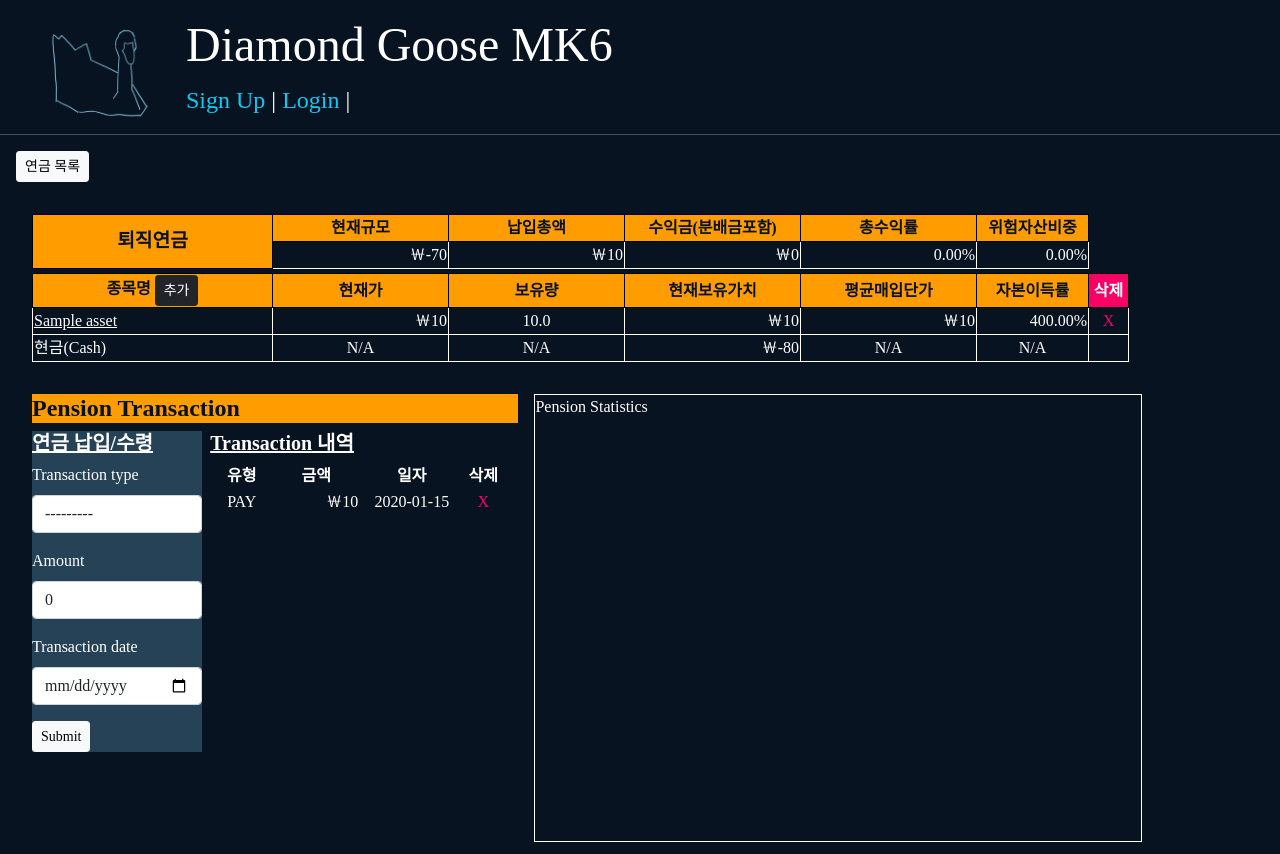
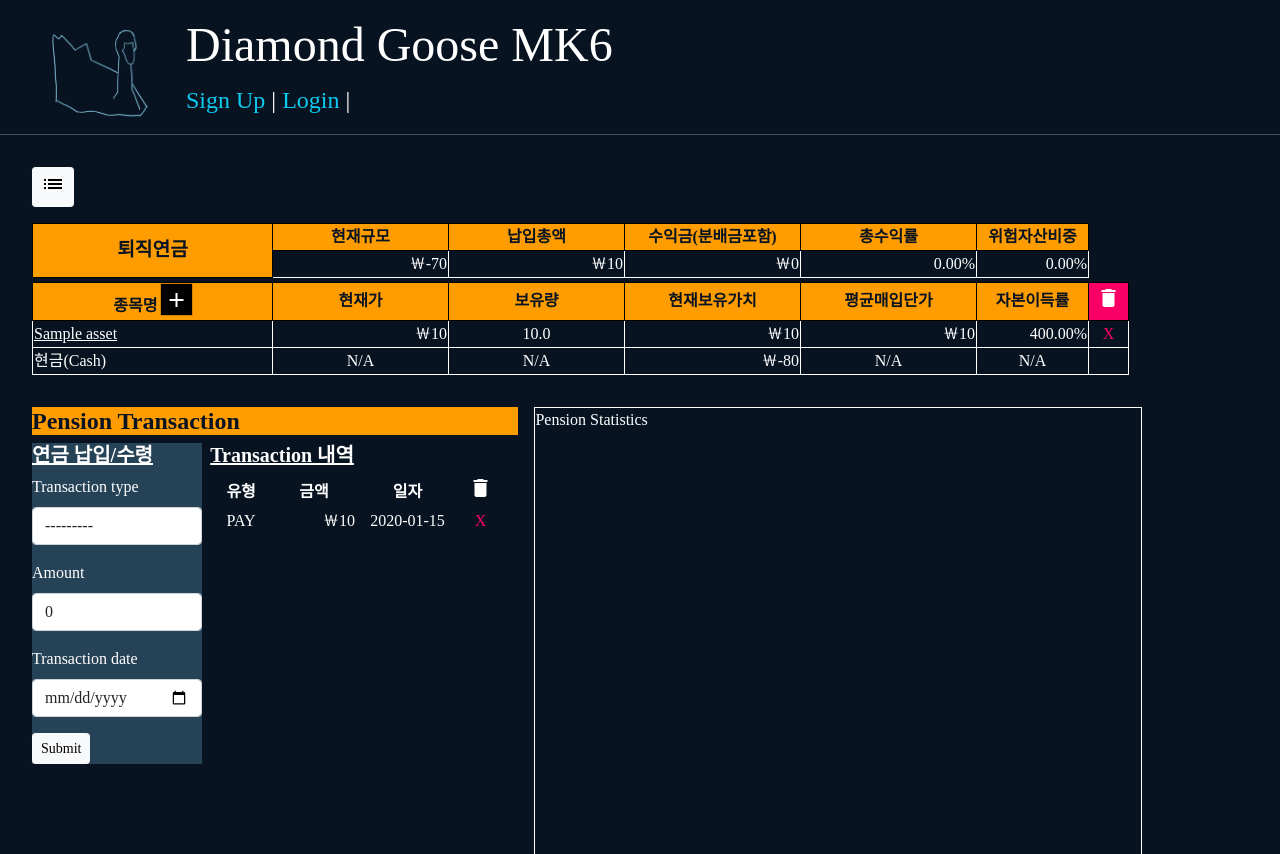
Before and after one commit to JoonHyeok-hozy-Kim/diamond_goose_mk6, a Django app: page /pensions/pension_detail/1 in a window 1280 px wide. Shown: the top 854 px of the page. Run offline with Django 3.2, Linux system fonts and the light colour scheme; tables that the repository leaves empty hold one stand-in row (values such as "Sample post"); some libraries are stand-ins or nearby versions.

Commit message:
google material icon added

```diff
--- a/assetmasterapp/templates/assetmasterapp/list.html
+++ b/assetmasterapp/templates/assetmasterapp/list.html
@@ -30,8 +30,10 @@
 
     </style>
 
-    <div style="width:100%; text-align: center;">
-        <a href="{% url 'assetmasterapp:create' %}" class="btn btn-light col-2" style="margin: 3rem 0;" >종목 추가하기</a>
+    <div style="width:100%; text-align: center; margin-bottom: 1rem;">
+        <a href="{% url 'assetmasterapp:create' %}" class="btn btn-light">
+            <span class="material-icons">add</span>
+        </a>
     </div>
 
     <div class="container">
--- a/dashboardapp/templates/dashboardapp/detail.html
+++ b/dashboardapp/templates/dashboardapp/detail.html
@@ -17,7 +17,9 @@
         <div style="margin: 1rem;">
             <div style="display: inline-block">
                 {% if target_portfolio_pk %}
-                    <a href="{% url 'portfolioapp:detail' pk=target_portfolio_pk %}" class="btn btn-info">My Portfolio</a>
+                    <a href="{% url 'portfolioapp:detail' pk=target_portfolio_pk %}" class="btn btn-info">
+                        <span class="material-icons">table_chart</span>
+                    </a>
                 {% else %}
                     {% include 'portfolioapp/create.html' with dashboard=target_dashboard %}
                 {% endif %}
--- a/pensionapp/templates/pensionapp/pension_detail.html
+++ b/pensionapp/templates/pensionapp/pension_detail.html
@@ -7,13 +7,12 @@
         <link rel="stylesheet" type="text/css" href="{% static 'css/pensionapp.css' %}">
     {% endblock %}
 
-    <div style="margin: 1rem;">
-        <div style="display: inline-block;">
-            <a href="{% url 'pensionapp:pension_list' %}" class="btn btn-light btn-sm">연금 목록</a>
+    <div style="margin: 2rem;">
+        <div style="margin-bottom: 1rem;">
+            <a href="{% url 'pensionapp:pension_list' %}" class="btn btn-light btn-sm">
+                <span class="material-icons">list</span>
+            </a>
         </div>
-    </div>
-
-    <div style="margin: 2rem;">
         <div style="color: #FFFFFF;">
             {% include 'pensionapp/pension_detail_summary.html' with pension=target_pension %}
             {% include 'pensionapp/pension_detail_asset_list.html' with pension=target_pension pension_asset_list=pension_asset_list %}
--- a/pensionapp/templates/pensionapp/pension_detail_asset_list.html
+++ b/pensionapp/templates/pensionapp/pension_detail_asset_list.html
@@ -26,14 +26,19 @@
         {% endif %}
             <th style="border: 1px solid black; text-align: center; font-weight: bolder;">
                 종목명
-                <a href="{% url 'pensionapp:pensionasset_list' pension_pk=pension.pk %}" class="btn btn-dark btn-sm">추가</a>
+                <a href="{% url 'pensionapp:pensionasset_list' pension_pk=pension.pk %}">
+                    <span class="material-icons"
+                          style="box-shadow: 0 0 1px black; padding: 0.2rem; background-color: black; color: #FFFFFF">add</span>
+                </a>
             </th>
             <th style="border: 1px solid black; text-align: center; font-weight: bolder;">현재가</th>
             <th style="border: 1px solid black; text-align: center; font-weight: bolder;">보유량</th>
             <th style="border: 1px solid black; text-align: center; font-weight: bolder;">현재보유가치</th>
             <th style="border: 1px solid black; text-align: center; font-weight: bolder;">평균매입단가</th>
             <th style="border: 1px solid black; text-align: center; font-weight: bolder;">자본이득률</th>
-            <th style="border: 1px solid black; text-align: center; font-weight: bolder; background-color: #FA0067; color: #FFFFFF;">삭제</th>
+            <th style="border: 1px solid black; text-align: center; font-weight: bolder; background-color: #FA0067; color: #FFFFFF;">
+                <span class="material-icons">delete</span>
+            </th>
         </tr>
         {% for pension_asset in pension_asset_list %}
             <tr>
--- a/pensionapp/templates/pensionapp/pension_detail_summary.html
+++ b/pensionapp/templates/pensionapp/pension_detail_summary.html
@@ -28,7 +28,9 @@
             <th rowspan="2" style="border: 1px solid black; text-align: center; font-size: larger; font-weight: bolder;">
                 {{ pension.pension_type }}
                 {% if list_flag %}
-                    <a href="{% url 'pensionapp:pension_detail' pk=pension.pk %}" class="btn btn-dark btn-sm">관리</a>
+                    <a href="{% url 'pensionapp:pension_detail' pk=pension.pk %}" class="btn btn-dark btn-sm">
+                        <span class="material-icons">tune</span>
+                    </a>
                 {% endif %}
             </th>
             <th style="border: 1px solid black; text-align: center; font-weight: bolder;">현재규모</th>
--- a/pensionapp/templates/pensionapp/pensionasset_detail.html
+++ b/pensionapp/templates/pensionapp/pensionasset_detail.html
@@ -61,7 +61,7 @@
                                         <th class="equitytransaction_table_th">제비용</th>
                                         <th class="equitytransaction_table_th">제세금</th>
                                         <th class="equitytransaction_table_th">비고</th>
-                                        <th class="equitytransaction_table_th_delete">삭제</th>
+                                        <th class="equitytransaction_table_th_delete"><span class="material-icons">delete</span></th>
                                     </tr>
 
                                     {% include 'pensionapp/pensionassettransaction_list.html' with transaction_list=target_pension_asset.transaction.all|dictsortreversed:"transaction_date" %}
--- a/pensionapp/templates/pensionapp/pensionasset_list.html
+++ b/pensionapp/templates/pensionapp/pensionasset_list.html
@@ -31,7 +31,9 @@
     </style>
 
     <div style="width:100%; text-align: center;">
-        <a href="{% url 'assetmasterapp:create' %}" class="btn btn-light col-2" style="margin: 3rem 0;" >새로운 종목 추가하기</a>
+        <a href="{% url 'assetmasterapp:create' %}" class="btn btn-light" style="margin: 3rem 0;" >
+            <span class="material-icons">add</span>
+        </a>
     </div>
 
     <div class="container">
--- a/pensionapp/templates/pensionapp/pensiontransaction_detail.html
+++ b/pensionapp/templates/pensionapp/pensiontransaction_detail.html
@@ -33,7 +33,7 @@
                     <th style="text-align: center;">유형</th>
                     <th style="text-align: center;">금액</th>
                     <th style="text-align: center;">일자</th>
-                    <th style="text-align: center;">삭제</th>
+                    <th style="text-align: center;"><span class="material-icons">delete</span></th>
                 </tr>
                 {% for transaction in pension.pension_transaction.all|dictsortreversed:"transaction_date" %}
                     <tr style="color: #FFFFFF;">
```
Also changed, not shown: assetmasterapp/templates/assetmasterapp/detail.html (+13 -4 lines), equityapp/templates/equityapp/equity_detail.html (+4 -3 lines), pensionapp/templates/pensionapp/pension_list.html (+6 -2 lines), portfolioapp/templates/portfolioapp/detail.html (+8 -4 lines).
